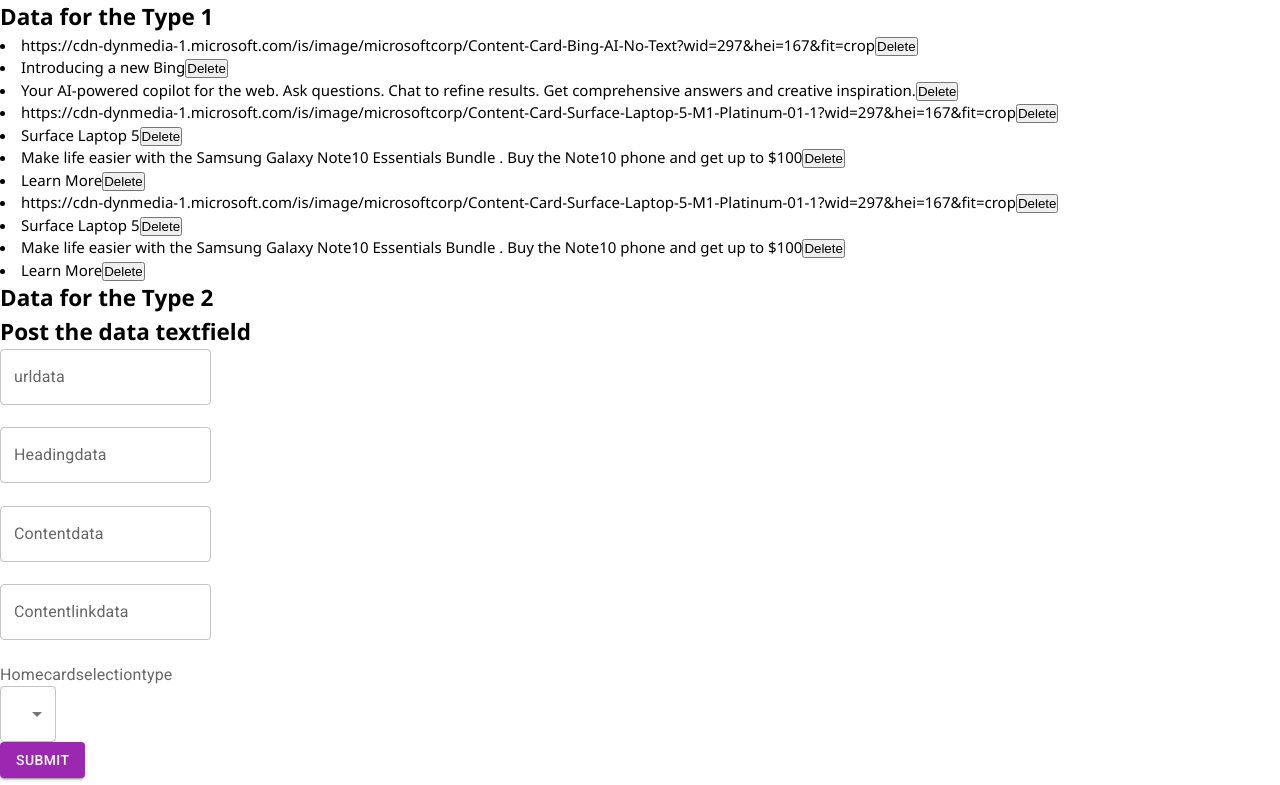
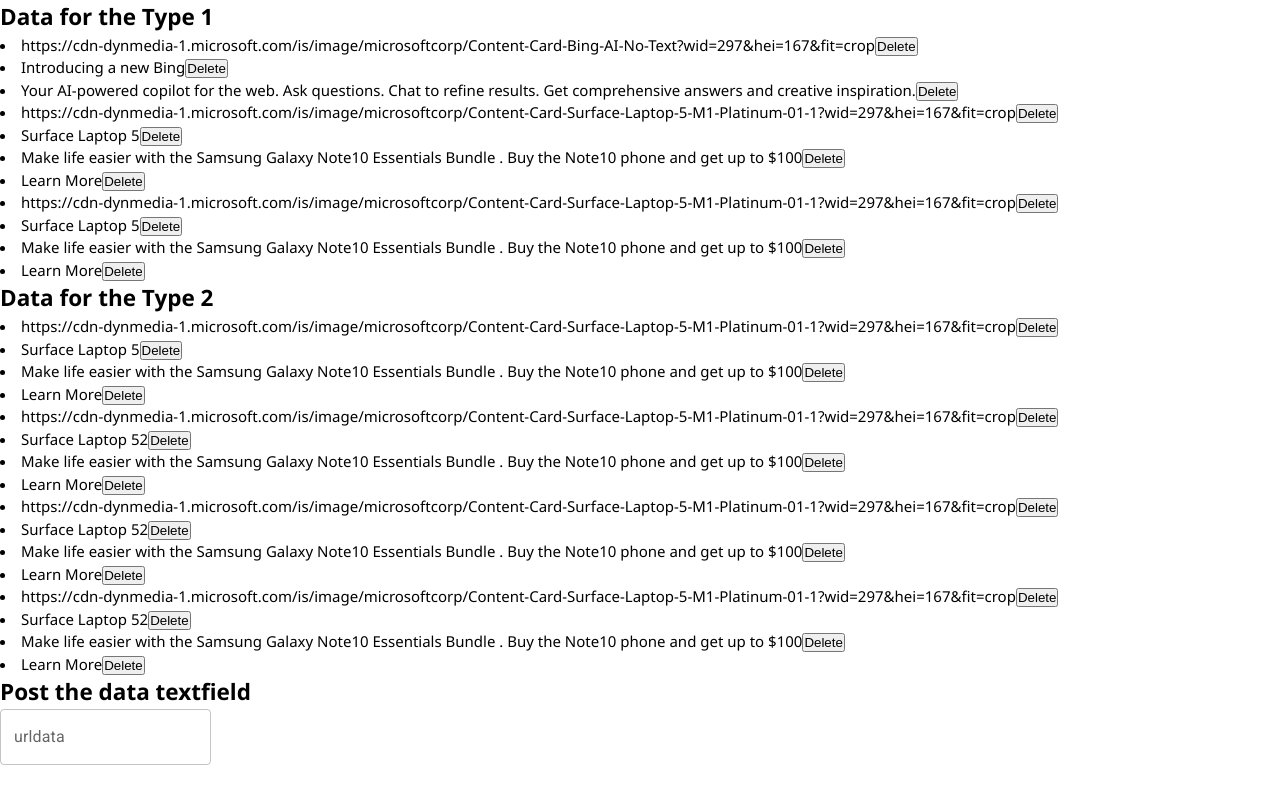
Before and after one commit to jadenitishraj/microsoft, a React (Create React App) app: page /admin-homecards in a window 1280 px wide. Shown: the top 785 px of the page. Built offline with nearby package versions, Linux system fonts and the light colour scheme; data requests are answered from the project's data file.

Commit message:
Addedd Homecards2 data

```diff
--- a/db.json
+++ b/db.json
@@ -70,14 +70,6 @@
       "id": 50
     },
     {
-      "urldata": null,
-      "Headingdata": null,
-      "Contentdata": null,
-      "Contentlinkdata": null,
-      "HomeCardsType": "Type1",
-      "id": 51
-    },
-    {
       "urldata": "https://cdn-dynmedia-1.microsoft.com/is/image/microsoftcorp/Content-Card-Bing-AI-No-Text?wid=297&hei=167&fit=crop",
       "Headingdata": "Introducing a new Bing",
       "Contentdata": "Your AI-powered copilot for the web. Ask questions. Chat to refine           results. Get comprehensive answers and creative inspiration.",
@@ -100,6 +92,38 @@
       "Contentlinkdata": "Learn More",
       "HomeCardsType": "Type1",
       "id": 54
+    },
+    {
+      "urldata": "https://cdn-dynmedia-1.microsoft.com/is/image/microsoftcorp/Content-Card-Surface-Laptop-5-M1-Platinum-01-1?wid=297&hei=167&fit=crop",
+      "Headingdata": "Surface Laptop 5",
+      "Contentdata": "Make life easier with the Samsung Galaxy Note10 Essentials Bundle . Buy the Note10 phone and get up to $100",
+      "Contentlinkdata": "Learn More",
+      "HomeCardsType": "Type2",
+      "id": 55
+    },
+    {
+      "urldata": "https://cdn-dynmedia-1.microsoft.com/is/image/microsoftcorp/Content-Card-Surface-Laptop-5-M1-Platinum-01-1?wid=297&hei=167&fit=crop",
+      "Headingdata": "Surface Laptop 52",
+      "Contentdata": "Make life easier with the Samsung Galaxy Note10 Essentials Bundle . Buy the Note10 phone and get up to $100",
+      "Contentlinkdata": "Learn More",
+      "HomeCardsType": "Type2",
+      "id": 56
+    },
+    {
+      "urldata": "https://cdn-dynmedia-1.microsoft.com/is/image/microsoftcorp/Content-Card-Surface-Laptop-5-M1-Platinum-01-1?wid=297&hei=167&fit=crop",
+      "Headingdata": "Surface Laptop 52",
+      "Contentdata": "Make life easier with the Samsung Galaxy Note10 Essentials Bundle . Buy the Note10 phone and get up to $100",
+      "Contentlinkdata": "Learn More",
+      "HomeCardsType": "Type2",
+      "id": 57
+    },
+    {
+      "urldata": "https://cdn-dynmedia-1.microsoft.com/is/image/microsoftcorp/Content-Card-Surface-Laptop-5-M1-Platinum-01-1?wid=297&hei=167&fit=crop",
+      "Headingdata": "Surface Laptop 52",
+      "Contentdata": "Make life easier with the Samsung Galaxy Note10 Essentials Bundle . Buy the Note10 phone and get up to $100",
+      "Contentlinkdata": "Learn More",
+      "HomeCardsType": "Type2",
+      "id": 58
     }
   ]
 }
--- a/src/components/homeCards/HomeCards.jsx
+++ b/src/components/homeCards/HomeCards.jsx
@@ -100,14 +100,19 @@
 
     <div>
       <section className="home-cards container">
-      {homecardslistdata.map((item, index) => (
+        {homecardslistdata && homecardslistdata.map((item, index) => {
+          if (item.HomeCardsType === 'Type1') {
+            return (
             <div key={index}>
               <img src={item.urldata} alt="" />
               <h3>{item.Headingdata}</h3>
               <p>{item.Contentdata}</p>
               <a href="#">{item.Contentlinkdata}{" "}</a>
             </div>
-      ))}
+            )
+          }
+        })
+        }
       </section>
 
     </div>
--- a/src/components/homeCards/HomeCardsAdmin.jsx
+++ b/src/components/homeCards/HomeCardsAdmin.jsx
@@ -72,7 +72,7 @@
                         //     <li>{z.Contentlinkdata}<button onClick={() => deletedata(z, 'Contentlinkdata')}>Delete</button> <button onClick={() => updatedata(z, 'Contentlinkdata')}>updatedata</button></li>
                         //     </div>
                               <div key={index}>
-                        {z.urldata ?  (<li>{z.urldata}<button onClick={() => deletedata(z, 'urldata')}>Delete</button></li>): ''}
+                           {z.urldata ?  (<li>{z.urldata}<button onClick={() => deletedata(z, 'urldata')}>Delete</button></li>): ''}
                            {z.Headingdata ?  (<li>{z.Headingdata}<button onClick={() => deletedata(z, 'Headingdata')}>Delete</button></li>): ''}
                            {z.Contentdata ?  (<li>{z.Contentdata}<button onClick={() => deletedata(z, 'Contentdata')}>Delete</button></li>): ''}
                            {z.Contentlinkdata ?  (<li>{z.Contentlinkdata}<button onClick={() => deletedata(z, 'Contentlinkdata')}>Delete</button></li>): ''}
--- a/src/components/homeCards2/HomeCards2.jsx
+++ b/src/components/homeCards2/HomeCards2.jsx
@@ -1,58 +1,179 @@
-export default function HomeCards2() {
-  return (
-    <section className="home-cards container">
-      <div>
+// export default function HomeCards2() {
+//   return (
+//     <section className="home-cards container">
+//       <div>
+//         <img
+//           src="https://cdn-dynmedia-1.microsoft.com/is/image/microsoftcorp/Content-Card-Surface-Family-2022-M2-1?wid=297&hei=167&fit=crop"
+//           alt=""
+//         />
+//         <h3>Surface for Business Family</h3>
+//         <p>
+//           Unleash the power of your team. Surface for Business devices include
+//           Windows 10 Pro
+//         </p>
+//         <a href="#">
+//           LEARN MORE <i className="fas fa-chevron-right"></i>
+//         </a>
+//       </div>
+//       <div>
+//         <img
+//           src="https://cdn-dynmedia-1.microsoft.com/is/image/microsoftcorp/Content-Card-Microsoft-365-For-Business-Woman-Teams-Call?wid=297&hei=167&fit=crop"
+//           alt=""
+//         />
+//         <h3>Try Microsoft 365 for free</h3>
+//         <p>
+//           Get students future-ready with Windows 10 devices. Starting at $219.
+//         </p>
+//         <a href="#">
+//           Shop Now <i className="fas fa-chevron-right"></i>
+//         </a>
+//       </div>
+//       <div>
+//         <img
+//           src="https://cdn-dynmedia-1.microsoft.com/is/image/microsoftcorp/Content-Card-Brand-Hybrid-Work?wid=297&hei=167&fit=crop"
+//           alt=""
+//         />
+//         <h3>Thrive in a hybrid world</h3>
+//         <p>Download the free 90-day evaluation for IT professionals.</p>
+//         <a href="#">
+//           Download Now <i className="fas fa-chevron-right"></i>
+//         </a>
+//       </div>
+//       <div>
+//         <img
+//           src="https://cdn-dynmedia-1.microsoft.com/is/image/microsoftcorp/Content-Card-Visual-Studio-Icon?wid=297&hei=167&fit=crop"
+//           alt=""
+//         />
+//         <h3>Visual Studio 2022</h3>
+//         <p>
+//           Microsoft launches its affordable Surface Laptop Go and updated
+//           Surface Pro X: Price, specs and more
+//         </p>
+//         <a href="#">
+//           Get Started <i className="fas fa-chevron-right"></i>
+//         </a>
+//       </div>
+//     </section>
+//   );
+// }
+
+// import { useSelector, useDispatch } from "react-redux";
+// import { Homecards } from '../../actions/Homecards'
+// import { useEffect } from "react";
+
+// export default function HomeCards() {
+
+//   const homecardslistdata = useSelector((state) => state.Homecardslist.Homecardslistarray);
+//   const dispatch = useDispatch();
+
+
+//   useEffect(()=>{
+//     dispatch(Homecards());
+//   },[])
+//   return (
+
+//     <h2>Testing</h2>
+//     {homecardslistdata}
+//   )
+// }
+// <section className="home-cards container">
+
+
+{/* <div>
         <img
-          src="https://cdn-dynmedia-1.microsoft.com/is/image/microsoftcorp/Content-Card-Surface-Family-2022-M2-1?wid=297&hei=167&fit=crop"
+          src="https://cdn-dynmedia-1.microsoft.com/is/image/microsoftcorp/Content-Card-Surface-Laptop-5-M1-Platinum-01-1?wid=297&hei=167&fit=crop"
           alt=""
         />
-        <h3>Surface for Business Family</h3>
+        <h3>Surface Laptop 5</h3>
         <p>
-          Unleash the power of your team. Surface for Business devices include
-          Windows 10 Pro
+          Make life easier with the Samsung Galaxy Note10 Essentials Bundle .
+          Buy the Note10 phone and get up to $100
         </p>
         <a href="#">
-          LEARN MORE <i className="fas fa-chevron-right"></i>
+          Learn More <i className="fas fa-chevron-right"></i>{" "}
         </a>
       </div>
       <div>
         <img
-          src="https://cdn-dynmedia-1.microsoft.com/is/image/microsoftcorp/Content-Card-Microsoft-365-For-Business-Woman-Teams-Call?wid=297&hei=167&fit=crop"
+          src="https://cdn-dynmedia-1.microsoft.com/is/image/microsoftcorp/Surface-Laptop-Studio-01-CP?wid=297&hei=167&fit=crop"
           alt=""
         />
-        <h3>Try Microsoft 365 for free</h3>
+        <h3>Surface Laptop Studio</h3>
         <p>
-          Get students future-ready with Windows 10 devices. Starting at $219.
+          Bundle now and save Save up to $250 with Surface Laptop 3 for Business
+          + Surface Dock for Business Bundle.
         </p>
         <a href="#">
-          Shop Now <i className="fas fa-chevron-right"></i>
+          Learn More <i className="fas fa-chevron-right"></i>{" "}
         </a>
       </div>
       <div>
         <img
-          src="https://cdn-dynmedia-1.microsoft.com/is/image/microsoftcorp/Content-Card-Brand-Hybrid-Work?wid=297&hei=167&fit=crop"
+          src="https://cdn-dynmedia-1.microsoft.com/is/image/microsoftcorp/Content-Card-Surface-Pro-9-M1-Platinum-02-1?wid=297&hei=167&fit=crop"
           alt=""
         />
-        <h3>Thrive in a hybrid world</h3>
-        <p>Download the free 90-day evaluation for IT professionals.</p>
+        <h3>Surface Pro 9</h3>
+        <p>Give the gift of endless possibilities.</p>
         <a href="#">
-          Download Now <i className="fas fa-chevron-right"></i>
+          Shop now <i className="fas fa-chevron-right"></i>{" "}
         </a>
       </div>
       <div>
         <img
-          src="https://cdn-dynmedia-1.microsoft.com/is/image/microsoftcorp/Content-Card-Visual-Studio-Icon?wid=297&hei=167&fit=crop"
+          src="https://cdn-dynmedia-1.microsoft.com/is/image/microsoftcorp/Content-Card-Bing-AI-No-Text?wid=297&hei=167&fit=crop"
           alt=""
         />
-        <h3>Visual Studio 2022</h3>
+        <h3>Introducing a new Bing</h3>
         <p>
-          Microsoft launches its affordable Surface Laptop Go and updated
-          Surface Pro X: Price, specs and more
+          Your AI-powered copilot for the web. Ask questions. Chat to refine
+          results. Get comprehensive answers and creative inspiration.
         </p>
         <a href="#">
-          Get Started <i className="fas fa-chevron-right"></i>
+          Learn More <i className="fas fa-chevron-right"></i>{" "}
         </a>
-      </div>
-    </section>
+      </div> */}
+
+
+
+{/* </section> */ }
+
+
+//   )
+
+// }
+
+
+import { useSelector, useDispatch } from "react-redux";
+import { Homecards } from '../../actions/Homecards'
+import { useEffect } from "react";
+
+export default function HomeCards2() {
+  const homecardslistdata = useSelector((state) => state.Homecardslist.Homecardslistarray);
+  const dispatch = useDispatch();
+
+  useEffect(() => {
+    dispatch(Homecards());
+  }, []);
+
+  return (
+
+    <div>
+      <section className="home-cards container">
+        {homecardslistdata && homecardslistdata.map((item, index) => {
+          if (item.HomeCardsType === 'Type2') {
+            return (
+            <div key={index}>
+              <img src={item.urldata} alt="" />
+              <h3>{item.Headingdata}</h3>
+              <p>{item.Contentdata}</p>
+              <a href="#">{item.Contentlinkdata}{" "}</a>
+            </div>
+            )
+          }
+        })
+        }
+      </section>
+
+    </div>
   );
 }
```
Lines whose indentation alone changed are shown as unchanged.
